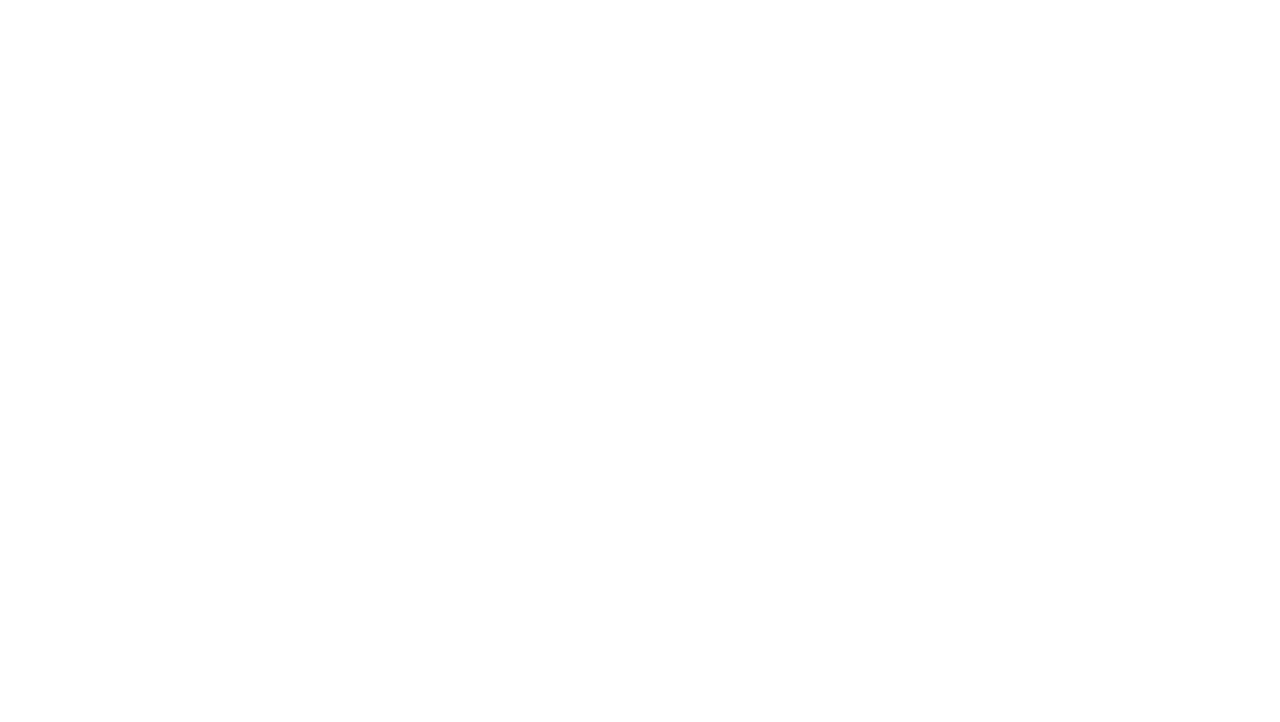
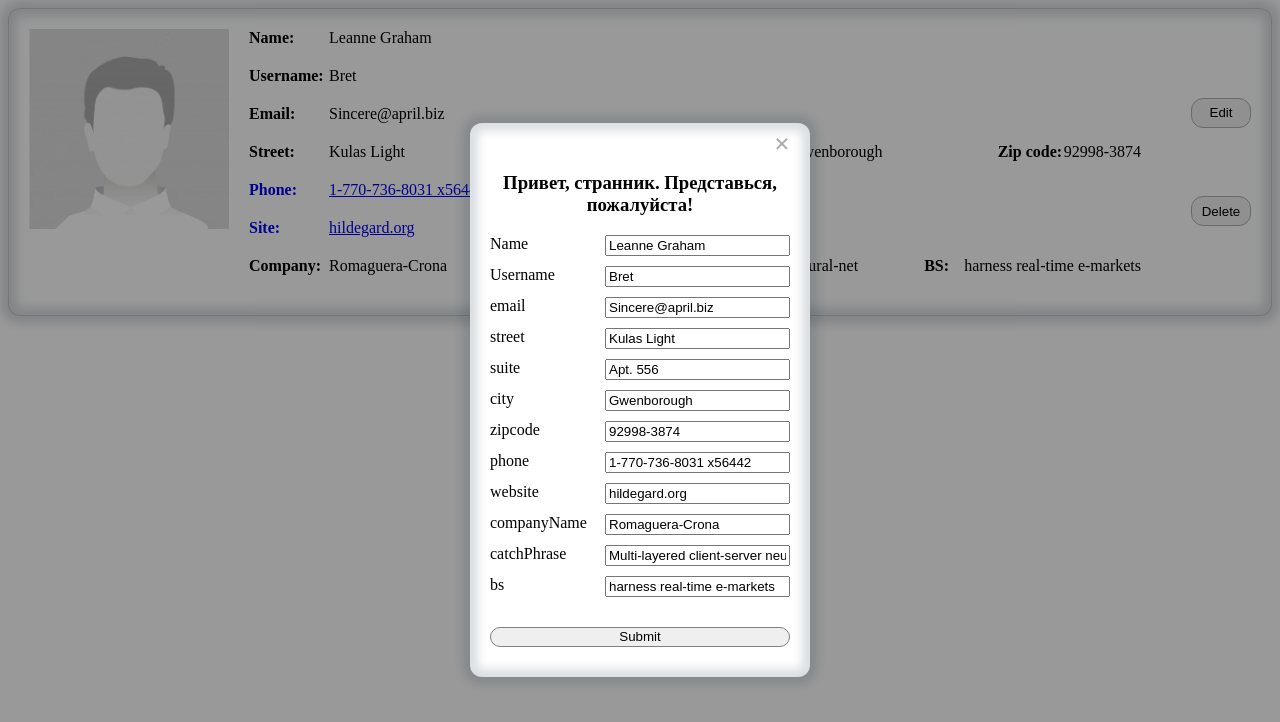
Before and after one commit to sopel1996/sberUniver_dz_users, a plain HTML site: page index.html in a window 1280 px wide. Drawn offline with Linux system fonts and the light colour scheme; no server answers.

Commit message:
markup, style. delete, modal done

```diff
--- a/css/styles.css
+++ b/css/styles.css
@@ -0,0 +1,212 @@
+.userCard {
+  border: 1px solid rgba(34, 60, 80, 0.3);
+  display: flex;
+  flex-direction: row;
+  padding: 20px;
+  margin: 0 0 30px 0;
+  background-color: #fff;
+  border-radius: 12px;
+  box-shadow: 0px 0px 10px 8px rgba(34, 60, 80, 0.17) inset,
+              0px 0px 10px 8px rgba(34, 60, 80, 0.17);
+}
+.photo {
+  width: 200px;
+  height: 200px;
+  margin: 0 20px 0 0;
+}
+.infoWrapper {
+  width: 100%;
+  display: flex;
+  flex-direction: column;
+  margin: 0 50px 0 0;
+}
+.btnWrapper{
+  display: flex;
+  flex-direction: column;
+  align-items: center;
+  justify-content: space-evenly;
+}
+.editBtn,
+.deleteBtn{
+  width: 60px;
+  height: 30px;
+  border-radius: 12px;
+  outline: none;
+  border: 1px solid #aeaeae;
+}
+.name {
+  margin: 0 0 20px 0;
+}
+.userName {
+  margin: 0 0 20px 0;
+}
+.email {
+  margin: 0 0 20px 0;
+}
+.addressWrapper {
+  margin: 0 0 20px 0;
+  display: flex;
+  align-items: center;
+  justify-content: space-between;
+}
+.street {
+}
+.suite {
+}
+.city {
+}
+.zipcode {
+}
+.phone{
+  margin: 0 0 20px 0;
+}
+.website{
+  margin: 0 0 20px 0;
+}
+.companyWrapper {
+  margin: 0 0 20px 0;
+  display: flex;
+  align-items: center;
+  justify-content: space-between;
+}
+.companyName {
+}
+.catchPhrase {
+}
+.bs {
+}
+
+.name::before {
+  display: inline-block;
+  content: 'Name: ';
+  width: 80px;
+  font-weight: bold;
+}
+.userName::before {
+  display: inline-block;
+  content: 'Username: ';
+  width: 80px;
+  font-weight: bold;
+}
+.email::before {
+  display: inline-block;
+  content: 'Email: ';
+  width: 80px;
+  font-weight: bold;
+}
+.street::before {
+  display: inline-block;
+  content: 'Street: ';
+  width: 80px;
+  font-weight: bold;
+}
+.suite::before {
+  display: inline-block;
+  content: 'Suite: ';
+  width: 50px;
+  font-weight: bold;
+}
+.city::before {
+  display: inline-block;
+  content: 'City: ';
+  width: 50px;
+  font-weight: bold;
+}
+.zipcode::before {
+  display: inline-block;
+  content: 'Zip code: ';
+  width: 66px;
+  font-weight: bold;
+}
+.phone::before{
+  display: inline-block;
+  content: 'Phone: ';
+  width: 80px;
+  font-weight: bold;
+}
+.website::before{
+  display: inline-block;
+  content: 'Site: ';
+  width: 80px;
+  font-weight: bold;
+}
+.companyName::before {
+  display: inline-block;
+  content: 'Company: ';
+  width: 80px;
+  font-weight: bold;
+}
+.catchPhrase::before {
+  display: inline-block;
+  content: 'Catch phrase: ';
+  width: 100px;
+  font-weight: bold;
+}
+.bs::before {
+  display: inline-block;
+  content: 'BS: ';
+  width: 40px;
+  font-weight: bold;
+}
+
+
+.modal {
+  display: flex;
+  position: fixed;
+  top: 0;
+  left: 0;
+  z-index: 999999;
+  width: 100vw;
+  height: 100vh;
+  align-items: center;
+  justify-content: center;
+  background-color: rgba(0, 0, 0, 0.4);
+}
+.modal_content {
+  position: relative;
+  padding: 30px 20px;
+  display: flex;
+  flex-direction: column;
+  align-items: center;
+  justify-content: space-between;
+  width: 300px;
+  /* height: 450px; */
+  background-color: #fff;
+  border-radius: 12px;
+  box-shadow: 0px 0px 10px 8px rgba(34, 60, 80, 0.17) inset,
+    0px 0px 10px 8px rgba(34, 60, 80, 0.17);
+}
+.modal_content h3 {
+  text-align: center;
+}
+.close {
+  position: absolute;
+  top: 5px;
+  right: 20px;
+  color: #aaa;
+  font-size: 28px;
+  font-weight: bold;
+  cursor: pointer;
+}
+.login {
+  display: flex;
+  flex-direction: column;
+  align-items: flex-start;
+  justify-content: space-between;
+  width: 100%;
+}
+label{
+  width: 100%;
+  display: flex;
+  justify-content: space-between;
+  margin: 0 0 10px 0;
+}
+.submitBtn {
+  border-radius: 12px;
+  border: 1px solid gray;
+  outline: none;
+  height: 20px;
+  align-self: center;
+  width: 100%;
+  margin-top: 20px;
+}
--- a/index.html
+++ b/index.html
@@ -1,12 +1,112 @@
 <!DOCTYPE html>
 <html lang="en">
-<head>
-  <meta charset="UTF-8">
-  <meta http-equiv="X-UA-Compatible" content="IE=edge">
-  <meta name="viewport" content="width=device-width, initial-scale=1.0">
-  <title>Document</title>
-</head>
-<body>
+  <head>
+    <meta charset="UTF-8" />
+    <meta http-equiv="X-UA-Compatible" content="IE=edge" />
+    <meta name="viewport" content="width=device-width, initial-scale=1.0" />
+    <link rel="stylesheet" href="css/styles.css" />
+    <script defer type="module" src="js/index.js"></script>
+    <title>Document</title>
+  </head>
+  <body>
+    <div class="modal">
+      <div class="modal_content">
+        <span class="close">&times;</span>
+        <h3>Привет, странник. Представься, пожалуйста!</h3>
+        <form class="login">
 
-</body>
+          <label for="name">
+            Name
+            <input value="Leanne Graham" id="name">
+          </label>
+          <label for="userName">
+            Username
+            <input value="Bret" id="userName">
+          </label>
+          <label for="email">
+            email
+            <input value="Sincere@april.biz" id="email">
+          </label>
+          <!-- <div class="addressWrapper"> -->
+            <label for="street">
+              street
+              <input value="Kulas Light" id="street">
+            </label>
+
+            <label for="suite">
+              suite
+              <input value="Apt. 556" id="suite">
+            </label>
+
+            <label for="city">
+              city
+              <input value="Gwenborough" id="city">
+            </label>
+
+            <label for="zipcode">
+            zipcode
+            <input value="92998-3874" id="zipcode">
+          </label>
+          <!-- </div> -->
+          <label for="phone">
+            phone
+            <input value="1-770-736-8031 x56442" id="phone">
+          </label>
+          <label for="website">
+            website
+            <input value="hildegard.org" id="website">
+          </label>
+
+          <!-- <div class="companyWrapper"> -->
+            <label for="companyName">
+              companyName
+              <input value="Romaguera-Crona" id="companyName">
+            </label>
+            <label for="catchPhrase">
+              catchPhrase
+              <input value="Multi-layered client-server neural-net" id="catchPhrase">
+            </label>
+            <label for="bs">
+              bs
+              <input value="harness real-time e-markets" id="bs">
+            </label>
+          <!-- </div> -->
+            <button type="submit" class="submitBtn">Submit</button>
+
+        </form>
+      </div>
+    </div>
+
+    <div class="usersCardList">
+      <div class="userCard">
+        <img src="img/png/1.png" alt="photo user 1" class="photo" />
+        <div class="infoWrapper">
+          <div class="name">Leanne Graham</div>
+          <div class="userName">Bret</div>
+          <a mailto="#" class="email">Sincere@april.biz</a>
+          <div class="addressWrapper">
+            <div class="street">Kulas Light</div>
+            <div class="suite">Apt. 556</div>
+            <div class="city">Gwenborough</div>
+            <div class="zipcode">92998-3874</div>
+          </div>
+          <a href="tel:+1-770-736-8031 x56442" class="phone"
+            >1-770-736-8031 x56442</a
+          >
+          <a href="http://hildegard.org" class="website">hildegard.org</a>
+          <div class="companyWrapper">
+            <div class="companyName">Romaguera-Crona</div>
+            <div class="catchPhrase">
+              Multi-layered client-server neural-net
+            </div>
+            <div class="bs">harness real-time e-markets</div>
+          </div>
+        </div>
+        <div class="btnWrapper">
+          <button class="editBtn">Edit</button>
+          <button class="deleteBtn">Delete</button>
+        </div>
+      </div>
+    </div>
+  </body>
 </html>
--- a/js/index.js
+++ b/js/index.js
@@ -0,0 +1,239 @@
+const login = document.querySelector(".login");
+// {
+//   "id": 1,
+//   "name": "Leanne Graham",
+//   "username": "Bret",
+//   "email": "Sincere@april.biz",
+//   "address": {
+//     "street": "Kulas Light",
+//     "suite": "Apt. 556",
+//     "city": "Gwenborough",
+//     "zipcode": "92998-3874",
+//     "geo": {
+//       "lat": "-37.3159",
+//       "lng": "81.1496"
+//     }
+//   },
+//   "phone": "1-770-736-8031 x56442",
+//   "website": "hildegard.org",
+//   "company": {
+//     "name": "Romaguera-Crona",
+//     "catchPhrase": "Multi-layered client-server neural-net",
+//     "bs": "harness real-time e-markets"
+//   }
+// }
+fetch(`https://jsonplaceholder.typicode.com/users`)
+.then((response) => {
+  if (response.ok) {
+    return response.json();
+  } else {
+    return Promise.reject(response);
+  }
+})
+.then((data) =>{
+  data.forEach(el => {
+    createUserCard(el);
+  });
+})
+
+function createUserCard(user){
+  let userCard = document.createElement('div');
+  userCard.classList.add('userCard');
+  userCard.id = user.id;
+  // добавление аватара
+  let photo = document.createElement('img');
+  photo.classList.add('photo');
+  photo.src = `img/png/${user.id}.png`;
+  photo.alt = `photo user ${user.id}`;
+  // ======================
+
+  // добавление блока информации
+  let infoWrapper = document.createElement('div');
+  infoWrapper.classList.add('infoWrapper');
+
+  let name = document.createElement('div');
+  name.classList.add('name');
+  name.innerText = user.name;
+
+  let userName = document.createElement('div');
+  userName.classList.add('userName');
+  userName.innerText = user.username;
+
+  let email = document.createElement('a');
+  email.classList.add('email');
+  email.mailto = user.email;
+  email.innerText = user.email;
+
+  let addressWrapper = document.createElement('div');
+  addressWrapper.classList.add('addressWrapper');
+
+
+
+  let street = document.createElement('div');
+  street.classList.add('street');
+  street.innerText = user.address.street;
+
+  let suite = document.createElement('div');
+  suite.classList.add('suite');
+  suite.innerText = user.address.suite;
+
+  let city = document.createElement('div');
+  city.classList.add('city');
+  city.innerText = user.address.city;
+
+  let zipcode = document.createElement('div');
+  zipcode.classList.add('zipcode');
+  zipcode.innerText = user.address.zipcode;
+
+  addressWrapper.append(street);
+  addressWrapper.append(suite);
+  addressWrapper.append(city);
+  addressWrapper.append(zipcode);
+
+  let phone = document.createElement('a');
+  phone.classList.add('phone');
+  phone.href = `tel=+${user.phone.replace(/[-]/gi, '')}`;
+  phone.innerText = user.phone;
+
+
+  let website = document.createElement('a');
+  website.classList.add('website');
+  website.href = `http://${user.website}`;
+  website.innerText = user.website;
+
+  let companyWrapper = document.createElement('div');
+  companyWrapper.classList.add('companyWrapper');
+
+  let companyName = document.createElement('div');
+  companyName.classList.add('companyName');
+  companyName.innerText = user.company.companyName;
+
+  let catchPhrase = document.createElement('div');
+  catchPhrase.classList.add('catchPhrase');
+  catchPhrase.innerText = user.company.catchPhrase;
+
+  let bs = document.createElement('div');
+  bs.classList.add('bs');
+  bs.innerText = user.company.bs;
+
+  companyWrapper.append(companyName);
+  companyWrapper.append(catchPhrase);
+  companyWrapper.append(bs);
+
+
+  infoWrapper.append(name);
+  infoWrapper.append(userName);
+  infoWrapper.append(email);
+  infoWrapper.append(addressWrapper);
+  infoWrapper.append(phone);
+  infoWrapper.append(website);
+  infoWrapper.append(companyWrapper);
+  // ========================
+
+  // добавление блока кнопок
+  let btnWrapper = document.createElement('div');
+  btnWrapper.classList.add('btnWrapper');
+  let editBtn = document.createElement('button');
+  editBtn.classList.add('editBtn');
+  editBtn.innerText = 'Edit';
+
+  editBtn.addEventListener('click', (el)=>{
+    updateUser(user.id)
+  });
+
+
+  let deleteBtn = document.createElement('button');
+  deleteBtn.classList.add('deleteBtn');
+  deleteBtn.innerText = 'Delete';
+  deleteBtn.value = 'deleteUser';
+
+  deleteBtn.addEventListener('click', (el)=>{
+    deleteUser(user.id)
+  });
+
+
+  btnWrapper.append(editBtn);
+  btnWrapper.append(deleteBtn);
+  // =============================
+
+
+
+  userCard.append(photo);
+  userCard.append(infoWrapper);
+  userCard.append(btnWrapper);
+
+  document.querySelector('.usersCardList').append(userCard);
+}
+
+function deleteUser(id){
+  fetch(`https://jsonplaceholder.typicode.com/users/${id}`, {
+  method: 'DELETE',
+})
+.then(res => {
+  if (res.ok) {
+    document.getElementById(`${id}`).remove();
+    alert("User delete!");
+  }
+})
+}
+
+function updateUser(id) {
+  let [name, username, email, street, suite, city, zipcode, phone, website, companyName, catchPhrase, bs] = event.target.querySelectorAll('input') ;
+
+  document.getElementById(`${id}`).querySelector('.name').innerText = name.value;
+  document.getElementById(`${id}`).querySelector('.userName').innerText = username.value;
+  document.getElementById(`${id}`).querySelector('.email').innerText = email.value;
+  document.getElementById(`${id}`).querySelector('.street').innerText = street.value;
+  document.getElementById(`${id}`).querySelector('.suite').innerText = suite.value;
+  document.getElementById(`${id}`).querySelector('.city').innerText = city.value;
+  document.getElementById(`${id}`).querySelector('.zipcode').innerText = zipcode.value;
+  document.getElementById(`${id}`).querySelector('.phone').innerText = phone.value;
+  document.getElementById(`${id}`).querySelector('.website').innerText = website.value;
+  document.getElementById(`${id}`).querySelector('.companyName').innerText = companyName.value;
+  document.getElementById(`${id}`).querySelector('.catchPhrase').innerText = catchPhrase.value;
+  document.getElementById(`${id}`).querySelector('.bs').innerText = bs.value;
+
+
+  fetch(`https://jsonplaceholder.typicode.com/users/${id}`, {
+  method: 'PATCH',
+  body: JSON.stringify({
+    name: name,
+    username: username,
+    email: email,
+    address: {
+      street: street,
+      suite: suite,
+      city: city,
+      zipcode: zipcode,
+    },
+    phone: phone,
+    website: website,
+    company: {
+      name: companyName,
+      catchPhrase: catchPhrase,
+      bs: bs,
+    },
+  }),
+  headers: {
+    'Content-type': 'application/json; charset=UTF-8',
+  },
+})
+.then(res => {
+  if (res.ok) {
+    alert("Data update!");
+  }
+})
+}
+
+login.addEventListener("submit", (event) => {
+  event.preventDefault();
+  updateUser(user.id)
+});
+
+// fetch('https://jsonplaceholder.typicode.com/users/1', {
+//   method: 'DELETE',
+// })
+// .then(res => res.json())
+// .then(data => console.log(data)) // or res.json()
+
+// createUserCard(user)
```
Also changed, not shown: img/png/1.png (added), img/png/10.png (added), img/png/2.png (added), img/png/3.png (added), img/png/4.png (added), img/png/5.png (added), img/png/6.png (added), img/png/7.png (added), img/png/8.png (added), img/png/9.png (added), img/png/quote.png (added).
